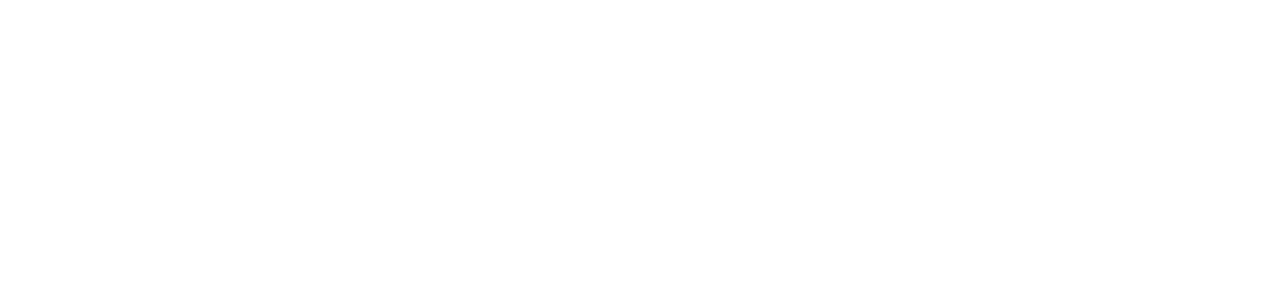
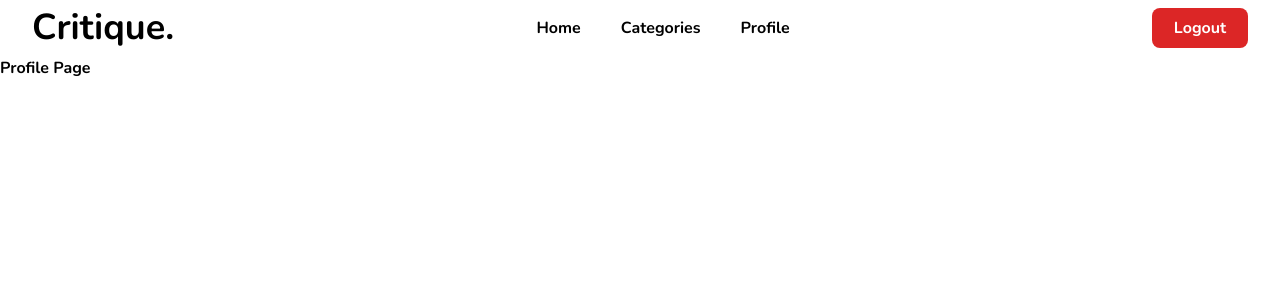
Before and after one commit to KavinNishanthan/BookReviewWebApp, a React (Vite) app in the folder frontend/: page /profile in a window 1280 px wide. Before the commit this address had no page. Shown: the top 300 px of the page. Built offline with nearby package versions, Linux system fonts and the light colour scheme.

Commit message:
Route suspension

```diff
--- a/frontend/src/App.tsx
+++ b/frontend/src/App.tsx
@@ -1,13 +1,15 @@
 import { BrowserRouter, Route, Routes } from 'react-router-dom';
-import RootLayout from './Layout/RootLayout';
+import RootLayout from './Layout/NavigationLayout';
 import authRoutes from './Router/auth-routes';
 import nonAuthRoutes from './Router/non-auth-routes';
+import SuspenseLayout from './Layout/SuspenseLayout';
 
 function App() {
   return (
     <>
       <BrowserRouter>
         <Routes>
+          <Route element={<SuspenseLayout />}>
             <Route element={<RootLayout />}>
               {authRoutes.navigationRouts.map((data) => {
                 return <Route path={data.path} key={data.name} element={data.component} />;
@@ -18,6 +20,7 @@
                 return <Route path={data.path} element={data.component} key={data.name} />;
               })}
             </Route>
+          </Route>
         </Routes>
       </BrowserRouter>
     </>
--- a/frontend/src/Layout/RootLayout.tsx
+++ b/frontend/src/Layout/NavigationLayout/index.tsx
@@ -1,14 +1,12 @@
 import { Outlet } from 'react-router-dom';
-import { Header } from '../components/UtilComponents/BookHeader';
+import { Header } from '../../components/UtilComponents/BookHeader';
 import { Suspense } from 'react';
 
 export default function RootLayout() {
   return (
     <>
       <Header />
-      <Suspense>
-        <Outlet />
-      </Suspense>
+      <Outlet />
     </>
   );
 }
--- /dev/null
+++ b/frontend/src/Layout/SuspenseLayout/index.tsx
@@ -0,0 +1,11 @@
+// Importing packages
+import { Suspense } from 'react';
+import { Outlet } from 'react-router-dom';
+
+export default function SuspenseLayout() {
+  return (
+    <Suspense fallback={''}>
+      <Outlet />
+    </Suspense>
+  );
+}
--- a/frontend/src/Router/auth-routes.tsx
+++ b/frontend/src/Router/auth-routes.tsx
@@ -5,6 +5,7 @@
 const Home = lazy(() => import('../pages/HomePage'));
 const ReviewPage = lazy(() => import('../pages/ReviewPage'));
 const Categories = lazy(() => import('../pages/CategoriesPage'));
+const ProfilePage = lazy(() => import('../pages/ProfilePage'));
 
 export const navigationRouts = [
   {
@@ -19,8 +20,13 @@
   },
   {
     name: 'ReviewPage',
-    path: '/reviewPage',
+    path: '/review',
     component: <ReviewPage />
+  },
+  {
+    name: 'ProfilePage',
+    path: '/profile',
+    component: <ProfilePage />
   }
 ];
 
--- a/frontend/src/Router/non-auth-routes.tsx
+++ b/frontend/src/Router/non-auth-routes.tsx
@@ -2,8 +2,8 @@
 import { lazy } from 'react';
 
 // Importing routes
-const RegisterPage = lazy(() => import('../pages/LoginPage'));
-const LoginPage = lazy(() => import('../pages/RegisterPage'));
+const RegisterPage = lazy(() => import('../pages/RegisterPage'));
+const LoginPage = lazy(() => import('../pages/LoginPage'));
 
 export default [
   {
--- a/frontend/src/components/UtilComponents/BookCard/index.tsx
+++ b/frontend/src/components/UtilComponents/BookCard/index.tsx
@@ -1,3 +1,5 @@
+import { Link } from 'react-router-dom';
+
 export function BookCard() {
   return (
     <div className="flex items-center justify-center mt-5">
@@ -66,9 +68,11 @@
               <hr />
               <h1 className="mb-1">Categories : Horror</h1>
             </p>
-            <button className="rounded-full bg-neutral-900 px-3.5 py-2 font-com text-sm capitalize text-white shadow shadow-black/60">
-              See Review
-            </button>
+            <Link to="/review">
+              <button className="rounded-full bg-neutral-900 px-3.5 py-2 font-com text-sm capitalize text-white shadow shadow-black/60">
+                See Review
+              </button>
+            </Link>
           </div>
         </div>
       </div>
--- a/frontend/src/components/UtilComponents/BookHeader/index.tsx
+++ b/frontend/src/components/UtilComponents/BookHeader/index.tsx
@@ -1,4 +1,4 @@
-import { NavLink } from 'react-router-dom';
+import { Link, NavLink } from 'react-router-dom';
 import BookButton from '../../FormComponents/BookButton';
 
 export function Header() {
@@ -15,17 +15,19 @@
               <NavLink to="/Categories">Categories</NavLink>
             </li>
             <li>
-              <NavLink to="/Profile">Profile</NavLink>
+              <NavLink to="/profile">Profile</NavLink>
             </li>
           </ul>
         </div>
         <div>
+          <Link to="/login">
             <BookButton
               className=" bg-red-600 text-white font-bold py-2 w-[6rem] rounded-lg"
               children="Logout"
               type="submit"
               onClick={() => {}}
             />
+          </Link>
         </div>
       </div>
     </>
--- a/frontend/src/pages/LoginPage/index.tsx
+++ b/frontend/src/pages/LoginPage/index.tsx
@@ -94,12 +94,14 @@
               {isLoading ? (
                 <LoadingBtn />
               ) : (
+                <Link to="/">
                   <BookButton
                     className="bg-[#2B66F6] text-white font-bold py-2 w-[21rem] rounded"
                     children="Login"
                     type="submit"
                     onClick={() => {}}
                   />
+                </Link>
               )}
             </div>
           </form>
@@ -107,7 +109,9 @@
           <div className="text-m text-[#696868] mt-3 font-semibold">
             New User?{' '}
             <span className="text-black">
+              <Link to="/register">
                 <span>Sign Up</span>
+              </Link>
             </span>
           </div>
           <div className="text-m mt-12 text-[#878787]">
--- /dev/null
+++ b/frontend/src/pages/ProfilePage/index.tsx
@@ -0,0 +1,7 @@
+export default function ProfilePage() {
+  return (
+    <div>
+      <div className="font-black justify-center">Profile Page</div>
+    </div>
+  );
+}
--- a/frontend/src/pages/RegisterPage/index.tsx
+++ b/frontend/src/pages/RegisterPage/index.tsx
@@ -1,12 +1,12 @@
 import { useState } from 'react';
-import { Link, useNavigate } from 'react-router-dom';
+import { Link } from 'react-router-dom';
 import BookInput from '../../components/FormComponents/BookInput';
 import BookButton from '../../components/FormComponents/BookButton';
 import LoadingBtn from '../../components/FormComponents/LoadingBtn';
 
 import whitelogo from '../../assets/svg/brand/white-logo.svg';
 
-const Signup = () => {
+export default function RegisterPage() {
   const [isLoading, setIsLoading] = useState(false);
   const [formData, setFormData] = useState({
     firstname: '',
@@ -125,7 +125,7 @@
               ) : (
                 <BookButton
                   className="bg-[#2B66F6] text-white font-bold py-2 w-[21rem] rounded"
-                  children="Login"
+                  children="Sign Up"
                   type="submit"
                   onClick={() => {}}
                 />
@@ -133,7 +133,7 @@
             </div>
           </form>
           <div className="text-m text-[#696868] mt-3 font-semibold">
-            Already have an account? <span className="text-black">{/* <Link to="/">Sign In</Link> */}</span>
+            Already have an account? <span className="text-black">{<Link to="/login">Login</Link>}</span>
           </div>
 
           <div className="text-m mt-12 text-[#878787]">
@@ -147,5 +147,3 @@
     </div>
   );
 };
-
-export default Signup;
```
Also changed, not shown: frontend/src/pages/ProfilePage/style.css (added), 1 other file (tests, documents, lock files or other folders). Lines whose indentation alone changed are shown as unchanged.
